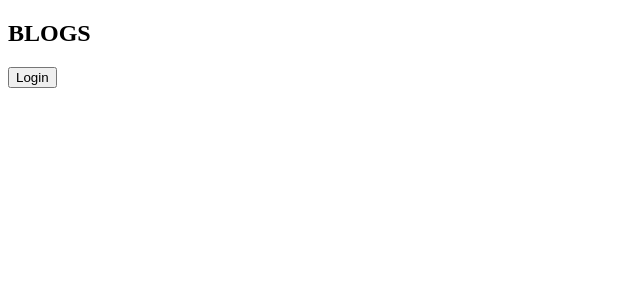
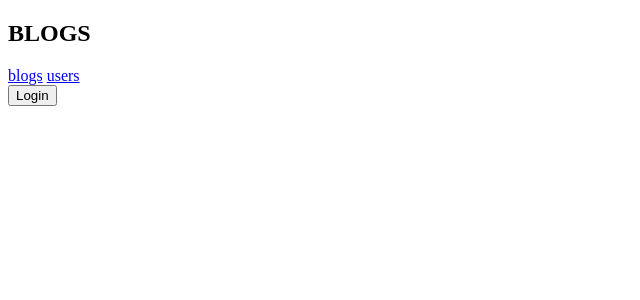
Before and after one commit to tauheedbuttt/fullstack-open-part7, a React (Vite) app in the folder bloglist/bloglist-frontend/: page / in a window 1280 px wide. Before the commit this address had no page. Shown: the top 300 px of the page, without its empty margins (0-640 px from the left). Built offline with nearby package versions, Linux system fonts and the light colour scheme.

Commit message:
7.17: Navigation

```diff
--- a/bloglist/bloglist-frontend/src/App.jsx
+++ b/bloglist/bloglist-frontend/src/App.jsx
@@ -5,12 +5,14 @@ import User from "./User";
 import Users from "./Users";
 import Blogs from "./Blogs";
 import Blog from "./components/Blog";
+import Navigation from "./components/Navigation";
 
 const App = () => {
   return (
     <div>
       <h2>BLOGS</h2>
       <Notification />
+      <Navigation />
       <Login />
       <Routes>
         <Route path="/blogs" element={<Blogs />} />
--- /dev/null
+++ b/bloglist/bloglist-frontend/src/components/Navigation.jsx
@@ -0,0 +1,19 @@
+import React from "react";
+import { Link } from "react-router";
+
+const Navigation = () => {
+  const paths = ["blogs", "users"];
+  return (
+    <div>
+      {paths.map((path) => (
+        <span>
+          <Link key={path} to={`/${path}`}>
+            {path}
+          </Link>{" "}
+        </span>
+      ))}
+    </div>
+  );
+};
+
+export default Navigation;
```
